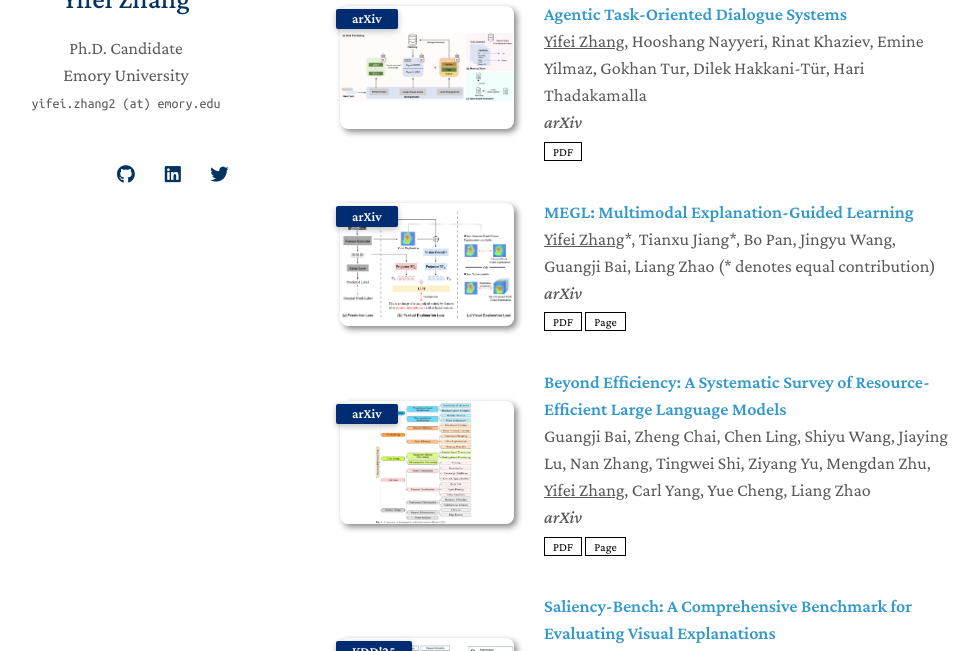
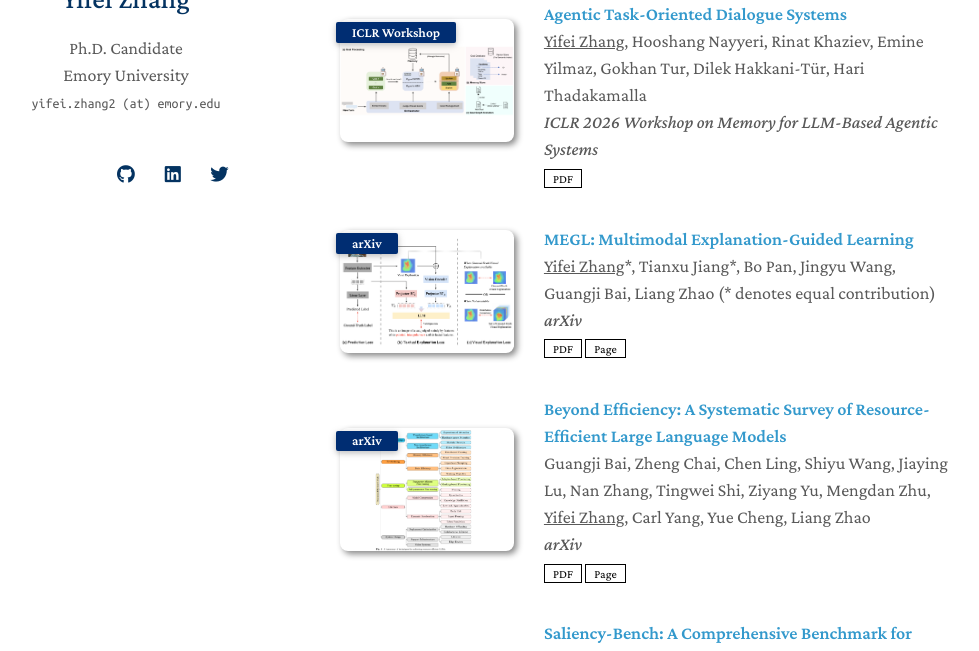
Before and after one commit to yifeizhangcs/yifeizhangcs.github.io, a Jekyll site: the page built from index.md, in a window 1280 px wide and 900 px high, scrolled down 1226 px, cut to the strip 249-900 px from the top of the window. Shown: the whole strip, without its empty margins (150-1129 px from the left). Built offline with Jekyll 4.4.1, drawn with Linux system fonts in a browser that asks for light colours; nearby versions of some CDN libraries; a style sheet for code colours, icons or effects is not loaded; our own code applies the rules of GitHub Pages for plain Markdown files.

Commit message:
Update conference details for ATOD publication

```diff
--- a/_data/publications.yml
+++ b/_data/publications.yml
@@ -10,8 +10,8 @@ main:
 
   - title: "ATOD: An Evaluation Framework and Benchmark for Agentic Task-Oriented Dialogue Systems"
     authors: <span style="text-decoration:underline">Yifei Zhang</span>, Hooshang Nayyeri, Rinat Khaziev, Emine Yilmaz, Gokhan Tur, Dilek Hakkani-Tür, Hari Thadakamalla
-    conference_short: arXiv
-    conference: arXiv
+    conference_short: ICLR Workshop
+    conference: ICLR 2026 Workshop on Memory for LLM-Based Agentic Systems
     pdf: https://arxiv.org/pdf/2601.11854
     image: ./assets/img/atod.png
 
```
